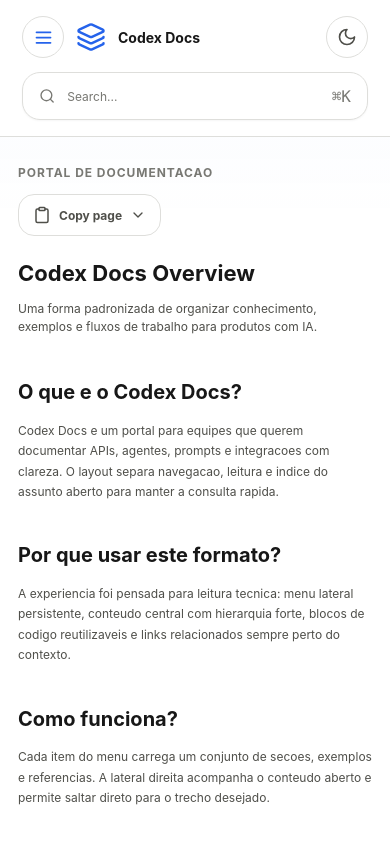
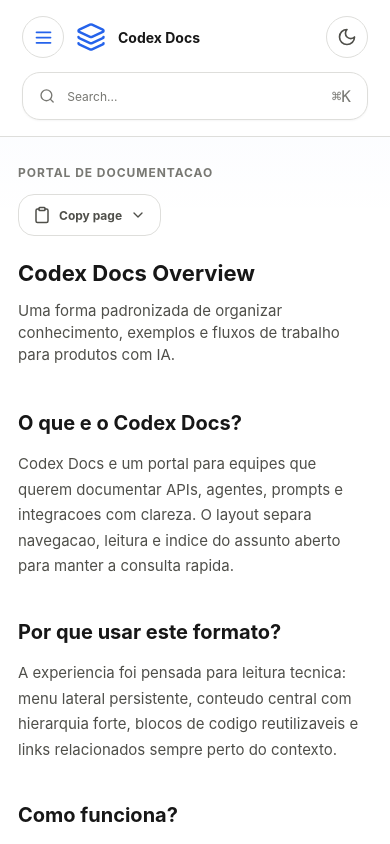
Before and after one commit to igorsbezerra/codex-igor.dev, a Next.js app: page / in a window 390 px wide. Shown: the top 844 px of the page. Built offline with nearby package versions, Linux system fonts and the light colour scheme.

Commit message:
Keep article typography consistent

```diff
--- a/app/globals.css
+++ b/app/globals.css
@@ -782,11 +782,6 @@
     font-size: 22px;
   }
 
-  .hero-section p,
-  .article-flow p {
-    font-size: 12px;
-  }
-
   .feature-grid,
   .related-grid {
     grid-template-columns: 1fr;
```
